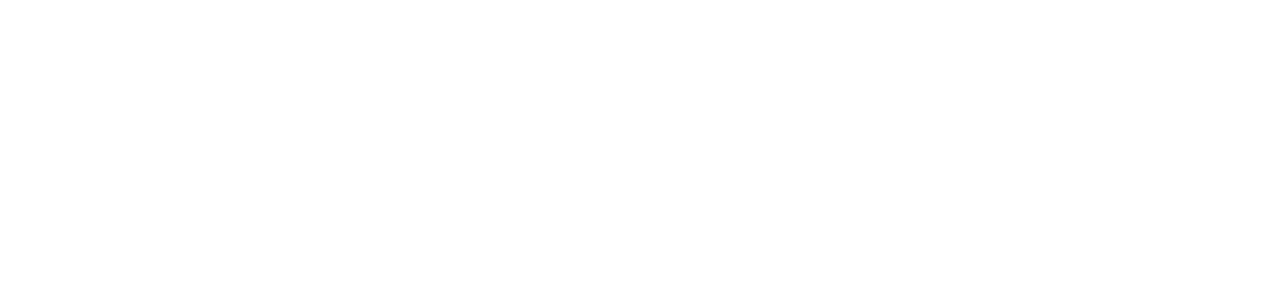
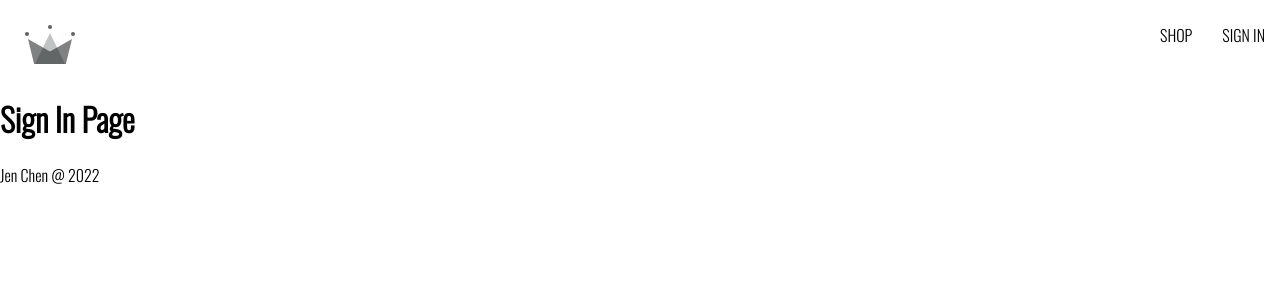
Before and after one commit to jenchen-dev/crwn-clothing, a React (Create React App) app: page /sign-in in a window 1280 px wide. Before the commit this address had no page. Shown: the top 300 px of the page. Built offline with nearby package versions, Linux system fonts and the light colour scheme.

Commit message:
revise folder structure and add signin page

```diff
--- a/package.json
+++ b/package.json
@@ -6,6 +6,7 @@
     "@testing-library/jest-dom": "^5.16.4",
     "@testing-library/react": "^13.2.0",
     "@testing-library/user-event": "^13.5.0",
+    "firebase": "^9.8.1",
     "react": "^18.1.0",
     "react-dom": "^18.1.0",
     "react-router-dom": "6",
--- a/src/App.js
+++ b/src/App.js
@@ -2,6 +2,7 @@
 
 import Navigation from "./routes/navigation/navigation.component";
 import Home from "./routes/home/home.component";
+import SignIn from "./routes/sign-in/sign-in.component";
 
 const Shop = () => {
   return (
@@ -17,6 +18,7 @@
       <Route path="/" element={<Navigation />}>
         <Route index={true} element={<Home />} />
         <Route path="shop" element={<Shop />} />
+        <Route path="sign-in" element={<SignIn />} />
       </Route>
     </Routes>
   );
--- a/src/routes/navigation/navigation.component.jsx
+++ b/src/routes/navigation/navigation.component.jsx
@@ -15,6 +15,9 @@
                     <Link className="nav-link" to="/shop">
                         SHOP
                     </Link>
+                    <Link className="nav-link" to="/sign-in">
+                        SIGN IN
+                    </Link>
                 </div>
             </div>
             <Outlet />
--- /dev/null
+++ b/src/routes/sign-in/sign-in.component.jsx
@@ -0,0 +1,9 @@
+const SignIn = () => {
+    return (
+        <div>
+            <h1>Sign In Page</h1>
+        </div>
+    );
+};
+
+export default SignIn;
```
Also changed, not shown: src/components/category-item/category-item.component.jsx (renamed from src/routes/components/category-item/category-item.component.jsx), src/components/category-item/category-item.styles.scss (renamed from src/routes/components/category-item/category-item.styles.scss), src/components/data/categories-data.jsx (renamed from src/routes/components/data/categories-data.jsx), src/components/directory/directory.component.jsx (renamed from src/routes/components/directory/directory.component.jsx), src/components/directory/directory.styles.scss (renamed from src/routes/components/directory/directory.styles.scss), 1 other file (tests, documents, lock files or other folders).
